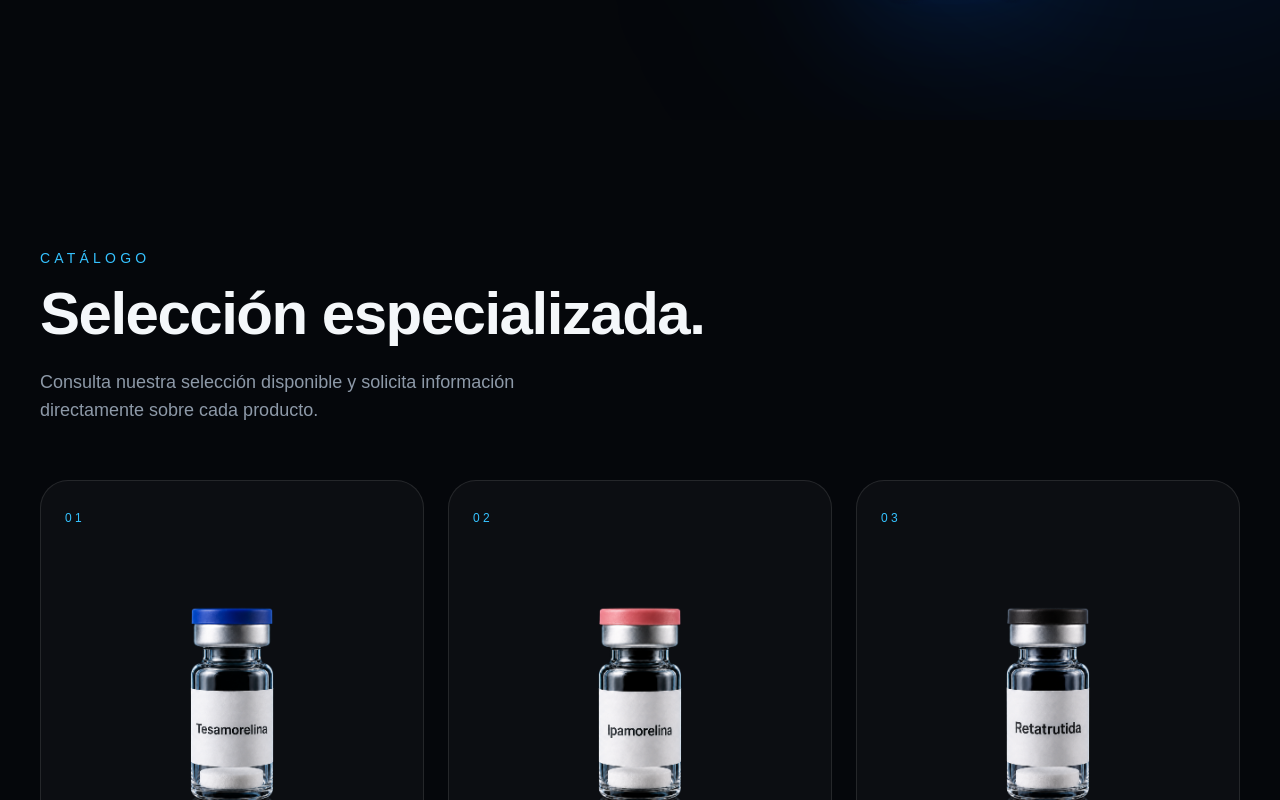
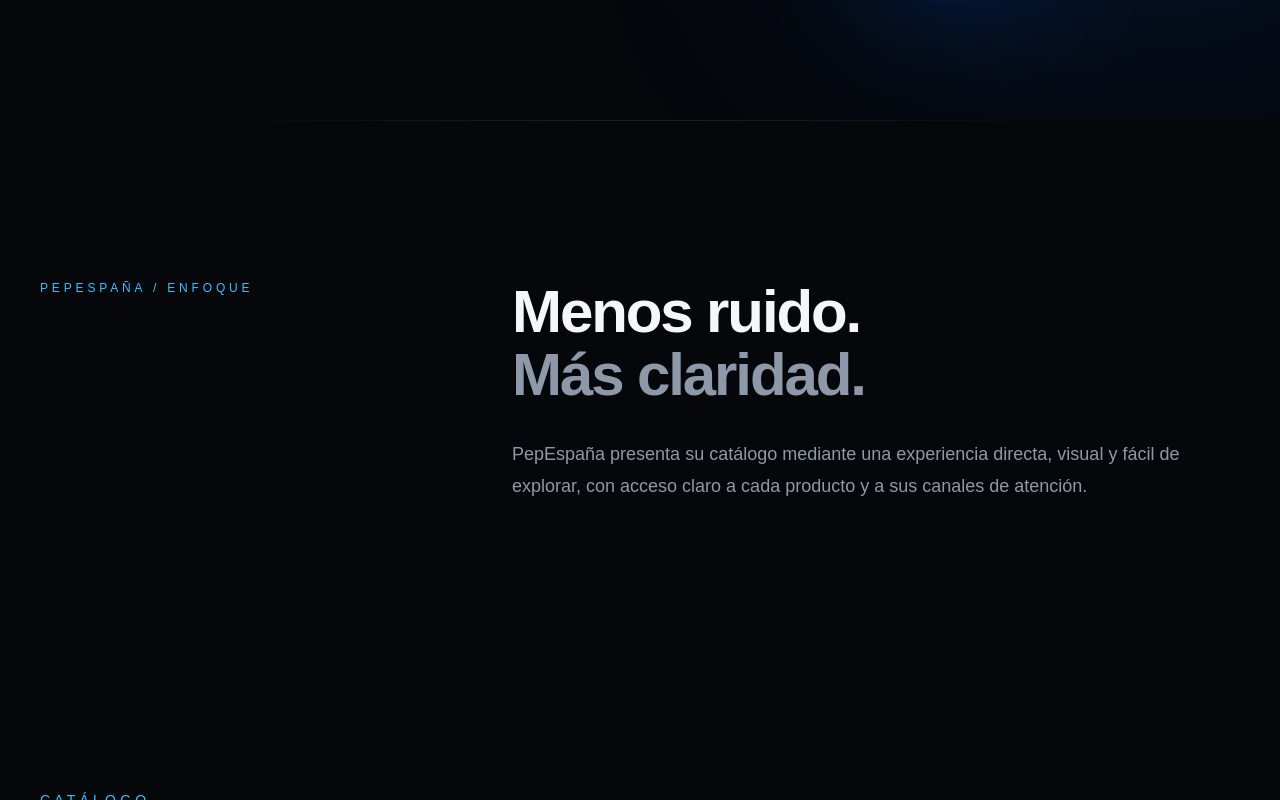
Before and after one commit to mecrophagus/pepespana, a Next.js app: page / in a window 1280 px wide. Shown: the part 680-1480 px from the top of the page. Built offline with nearby package versions, Linux system fonts and the light colour scheme.

Commit message:
feat: add editorial statement section

```diff
--- a/app/page.tsx
+++ b/app/page.tsx
@@ -1,6 +1,7 @@
 import Navbar from "@/components/Navbar";
 import Hero from "@/components/Hero";
 import Products from "@/components/Products";
+import Statement from "@/components/Statement";
 
 // Página principal de PepEspaña.
 // Aquí iremos ensamblando todos los componentes
@@ -11,6 +12,7 @@ export default function Home() {
     <main className="min-h-screen bg-[#05070B] text-[#F4F7FA]">
       <Navbar />
       <Hero />
+      <Statement />
       <Products />
     </main>
   );
--- /dev/null
+++ b/components/Statement.tsx
@@ -0,0 +1,47 @@
+// Sección editorial de transición entre el Hero y el catálogo.
+// Su función es reducir la intensidad visual del Hero y preparar
+// al usuario para entrar en la zona de productos.
+
+export default function Statement() {
+  return (
+    <section
+      aria-labelledby="statement-title"
+      className="relative overflow-hidden px-6 py-24 md:py-32 lg:px-10 lg:py-40"
+    >
+      {/* Línea ambiental que conecta visualmente Hero y contenido */}
+      <div
+        aria-hidden="true"
+        className="pointer-events-none absolute left-1/2 top-0 h-px w-[70%] -translate-x-1/2 bg-gradient-to-r from-transparent via-white/10 to-transparent"
+      />
+
+      <div className="mx-auto max-w-[1400px]">
+        <div className="grid gap-12 lg:grid-cols-[0.7fr_1.3fr] lg:items-start lg:gap-20">
+          {/* Identificador editorial */}
+          <div>
+            <p className="text-xs uppercase tracking-[0.32em] text-[#35C2FF]">
+              PepEspaña / Enfoque
+            </p>
+          </div>
+
+          {/* Mensaje principal */}
+          <div className="max-w-4xl">
+            <h2
+              id="statement-title"
+              className="text-4xl font-semibold leading-[1.05] tracking-[-0.035em] text-[#F4F7FA] md:text-5xl lg:text-6xl"
+            >
+              Menos ruido.
+              <br />
+              <span className="text-[#8D99A8]">Más claridad.</span>
+            </h2>
+
+            <p className="mt-8 max-w-2xl text-base leading-7 text-[#8D99A8] md:text-lg md:leading-8">
+              PepEspaña presenta su catálogo mediante una experiencia directa,
+              visual y fácil de explorar, con acceso claro a cada producto y a
+              sus canales de atención.
+            </p>
+          </div>
+        </div>
+      </div>
+    </section>
+  );
+}
```
Also changed, not shown: 2 other files (tests, documents, lock files or other folders).
